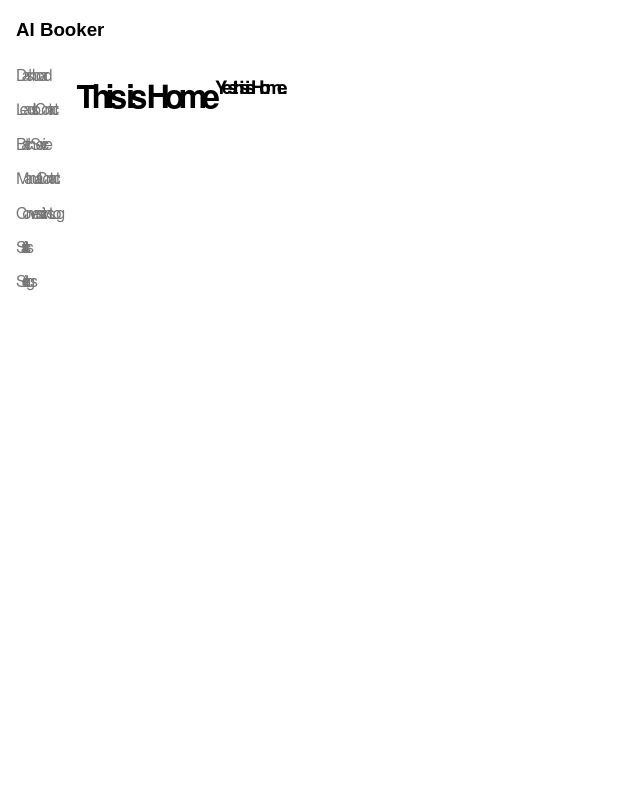
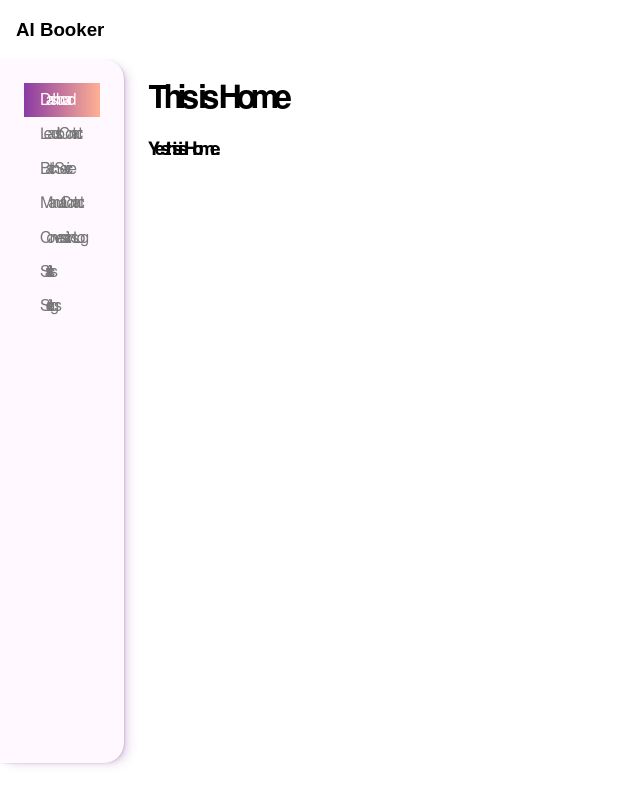
Before and after one commit to VictorT-ATP/ai-booker.api.achievetestprep.com, a Flask app: page / in a window 1280 px wide. Shown: the whole page, without its empty margins (0-640 px from the left). Run offline with Flask 3, Linux system fonts and the light colour scheme; parts of the project's set-up code (start-up, migrations or seed data) failed here and were passed over; some libraries are stand-ins or nearby versions.

```diff
--- a/static/style.css
+++ b/static/style.css
@@ -1,14 +1,45 @@
 :root {
---spacing-xs: 0.25rem;
---spacing-sm: 0.5rem;
---spacing-md: 1rem;
---spacing-lg: 1.5rem;
---spacing-xl: 2rem;
+    --spacing-xs: 0.25rem;
+    --spacing-sm: 0.5rem;
+    --spacing-md: 1rem;
+    --spacing-lg: 1.5rem;
+    --spacing-xl: 2rem;
+    --color-light: white;
+    --color-light-secundary:#FCF2;
+    --color-shadow: 287deg 28% 66%;
+    --shadow-elevation-medium:
+            0.4px 0.2px 0.5px hsl(var(--color-shadow) / 0.31),
+            1.2px 0.6px 1.5px -0.8px hsl(var(--color-shadow) / 0.31),
+            3px 1.5px 3.8px -1.7px hsl(var(--color-shadow) / 0.31),
+            7.2px 3.7px 9.1px -2.5px hsl(var(--color-shadow) / 0.31);
+    --color-gradient-selection: linear-gradient(90deg, rgba(139, 59, 163, 1) 0%, rgba(255, 176, 147, 1) 100%);
 }
 
 .p-sm { padding: var(--spacing-sm); }
 .p-md { padding: var(--spacing-md); }
 .p-lg { padding: var(--spacing-lg); }
 
+
+.px-sm { padding-left: var(--spacing-sm); padding-right: var(--spacing-sm); }
+.py-sm { padding-top: var(--spacing-sm); padding-bottom: var(--spacing-sm); }
+
 .px-md { padding-left: var(--spacing-md); padding-right: var(--spacing-md); }
 .py-md { padding-top: var(--spacing-md); padding-bottom: var(--spacing-md); }
+
+.px-lg { padding-left: var(--spacing-lg); padding-right: var(--spacing-lg); }
+.py-lg { padding-top: var(--spacing-lg); padding-bottom: var(--spacing-lg); }
+
+.bg-secondary { background-color: var(--color-light-secundary); }
+
+.left-dock {
+    border-radius: 0 20px 20px 0;
+    box-shadow: var(--shadow-elevation-medium);
+    min-height: 88dvh;
+}
+
+.pure-menu-selected {
+    background: var(--color-gradient-selection);
+}
+.pure-menu-selected>.pure-menu-link, .pure-menu-selected>.pure-menu-link:visited {
+    color: var(--color-light);
+}
--- a/templates/container.html
+++ b/templates/container.html
@@ -19,10 +19,9 @@
   <div id="layout" class="content pure-g">
       <div class="pure-u-1"><h3 class="px-md">AI Booker</h3></div>
       <div class="pure-g">
-      <nav class="pure-menu">
-
+      <nav class="pure-menu bg-secondary p-lg left-dock">
           <ul class = "pure-menu-list">
-              <li class="pure-menu-item"><a class= "pure-menu-link" href="/">Dashboard</a></li>
+              <li class="pure-menu-item pure-menu-selected"><a class= "pure-menu-link" href="/">Dashboard</a></li>
               <li class="pure-menu-item"><a class= "pure-menu-link" href="/leads">Leads to Contact</a></li>
               <li class="pure-menu-item"><a class= "pure-menu-link" href="/batch_service">Batch Service</a></li>
               <li class="pure-menu-item"><a class= "pure-menu-link" href="/manual_exec">Manual Contact</a></li>
@@ -31,8 +30,10 @@
               <li class="pure-menu-item"><a class= "pure-menu-link" href="/settings">Settings</a></li>
           </ul>
       </nav>
+      <main class="px-lg">
       <h1>This is {{ title }}</h1>
         {% block body %} {% endblock %}
+      </main>
       </div>
   </div>
   </body>
```
